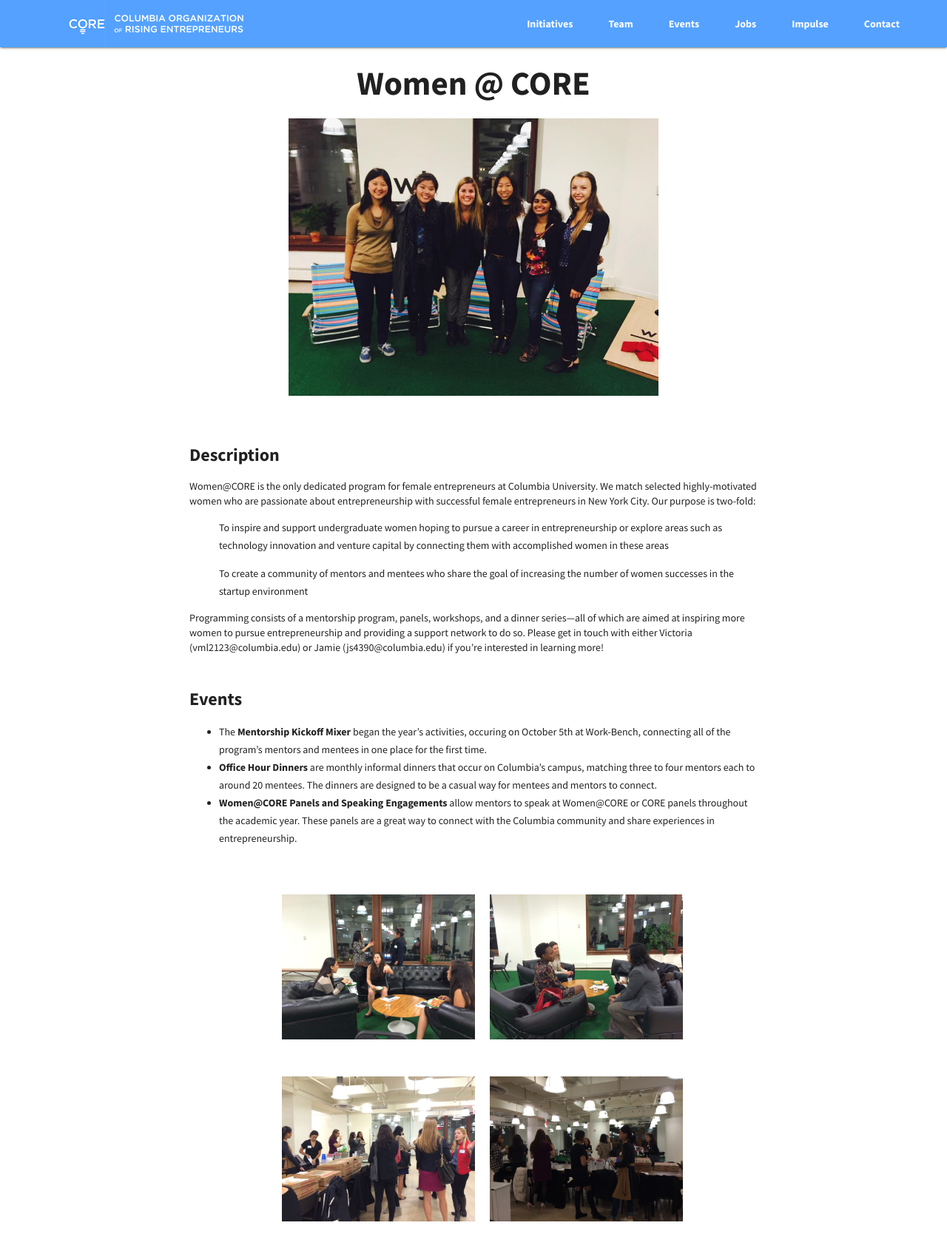
After one commit to coreatcu/website, a Flask app: page /womenatcore in a window 1280 px wide. The commit adds this page. Shown: the whole page at 74% size. Run offline with Flask 2, Linux system fonts and the light colour scheme; some libraries are stand-ins or nearby versions.

Commit message:
added full women at core page and updated on initiatives page

```diff
--- a/app.py
+++ b/app.py
@@ -37,6 +37,10 @@ def initiatives():
 def jade():
     return render_template('jade.html')
 
+@app.route('/womenatcore')
+def womenatcore():
+    return render_template('womenatcore.html')
+
 @app.route('/infographic')
 def infographic():
     return render_template('infographic.html')
--- a/data/initiatives.json
+++ b/data/initiatives.json
@@ -32,9 +32,9 @@
 	{
 		"type": "Women@CORE",
 		"label": "Women@CORE",
-		"description": "Women@The only dedicated program for female entrepreneurs at Columbia University, Women@CORE matches selected highly-motivated women who are passionate about entrepreneurship with successful female entrepreneurs in New York City. We believe that mentorship is most effective when formed naturally. Thus, our mentorship program provides opportunities for mentees to meet many mentors and independently reach out to those that they click most with. We have also hosted panels in the past such as \"Women Leaders in Entrepreneurship\" and \"Women in Unconventional Industries\". Feel free to email Victoria (vml2123@columbia.edu) or Jamie (js4390@columbia.edu) if you’re interested in learning more!",
-		"image": "",
-		"link": ""
+		"description": "The only dedicated program for female entrepreneurs at Columbia University, Women@CORE matches selected highly-motivated women who are passionate about entrepreneurship with successful female entrepreneurs in New York City. We have also hosted panels in the past such as \"Women Leaders in Entrepreneurship\" and \"Women in Unconventional Industries\".",
+		"image": "static/img/initiatives/womenatcore-logo.jpg",
+		"link": "womenatcore"
 	},
 	{
 		"type": "Speaker Events",
--- a/static/css/main.css
+++ b/static/css/main.css
@@ -125,14 +125,26 @@
   padding-bottom: 40px;
 }
 
+.gallery {
+  margin-left: 15%;
+}
+
+.gallery-image {
+  width: 40%;
+  margin: auto;
+  float: left;
+  display: block;
+  padding: 10px 10px 40px 10px;
+}
+
 .infographic {
   visibility: hidden;
 }
 
 .initiatives-card.mdl-card {
-  width: 40%;
+  width: 45%;
   height: 500px;
-  padding: 0px 10px 10px 10px;
+  padding: 0px 20px 10px 20px;
   position: relative;
 }
 
--- /dev/null
+++ b/templates/womenatcore.html
@@ -0,0 +1,38 @@
+{% extends "base.html" %}
+{% block content %}
+<div class="mdl-layout__container apply-now">
+  <h2 class="apply-now-title">Women @ CORE</h2>
+
+  <img class="apply-now-image" src="static/img/womenatcore/mixer-organizers.jpg">
+
+  <h4>Description</h4>
+  Women@CORE is the only dedicated program for female entrepreneurs at Columbia University. We match selected highly-motivated women who are passionate about entrepreneurship with successful female entrepreneurs in New York City. Our purpose is two-fold:
+
+  <ul>To inspire and support undergraduate women hoping to pursue a career in entrepreneurship or explore areas such as technology innovation and venture capital by connecting them with accomplished women in these areas </ul>
+  <ul>To create a community of mentors and mentees who share the goal of increasing the number of women successes in the startup environment</ul>
+
+  Programming consists of a mentorship program, panels, workshops, and a dinner series—all of which are aimed at inspiring more women to pursue entrepreneurship and providing a support network to do so. Please get in touch with either Victoria (vml2123@columbia.edu) or Jamie (js4390@columbia.edu) if you’re interested in learning more!
+
+  <br><br>
+  <h4>Events</h4>
+
+  <ul>
+    <li>The <strong>Mentorship Kickoff Mixer</strong> began the year’s activities, occuring on October 5th at Work-Bench, connecting all of the program’s mentors and mentees in one place for the first time.</li>
+
+    <li><strong>Office Hour Dinners</strong> are monthly informal dinners that occur on Columbia’s campus, matching three to four mentors each to around 20 mentees. The dinners are designed to be a casual way for mentees and mentors to connect.</li>
+
+    <li><strong>Women@CORE Panels and Speaking Engagements</strong> allow mentors to speak at Women@CORE or CORE panels throughout the academic year. These panels are a great way to connect with the Columbia community and share experiences in entrepreneurship.</li>
+  </ul>
+
+  <br><br>
+
+  <div class="gallery">
+    <img class="gallery-image" src="static/img/womenatcore/mixer1.jpg">
+    <img class="gallery-image" src="static/img/womenatcore/mixer2.jpg">
+    <img class="gallery-image" src="static/img/womenatcore/mixer5.jpg">
+    <img class="gallery-image" src="static/img/womenatcore/mixer4.jpg">
+  </div>
+
+</div>
+
+{% endblock %}
```
Also changed, not shown: static/img/initiatives/womenatcore-logo.jpg (added), static/img/womenatcore/mixer-organizers.jpg (added), static/img/womenatcore/mixer1.jpg (added), static/img/womenatcore/mixer2.jpg (added), static/img/womenatcore/mixer4.jpg (added), static/img/womenatcore/mixer5.jpg (added).
